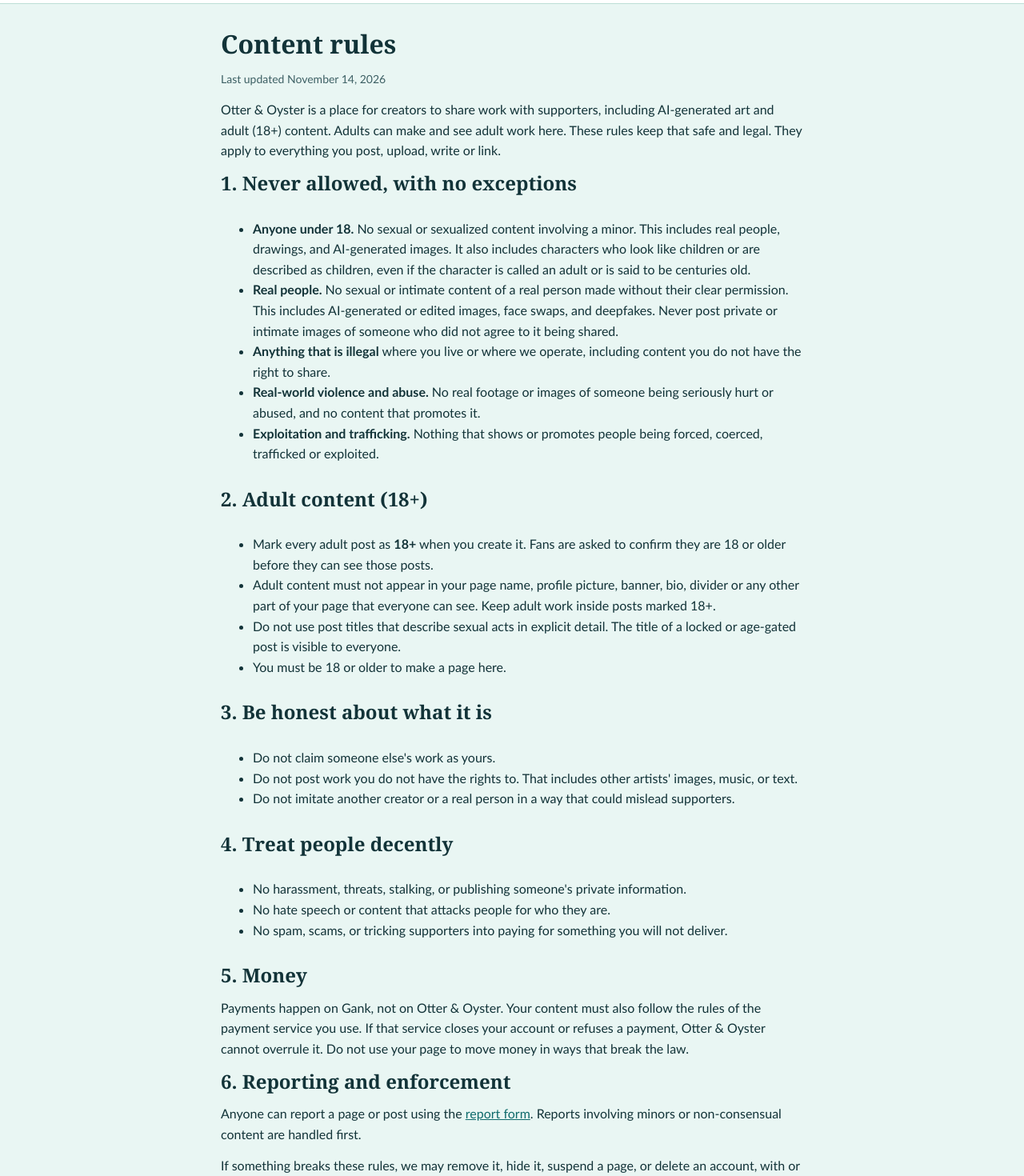
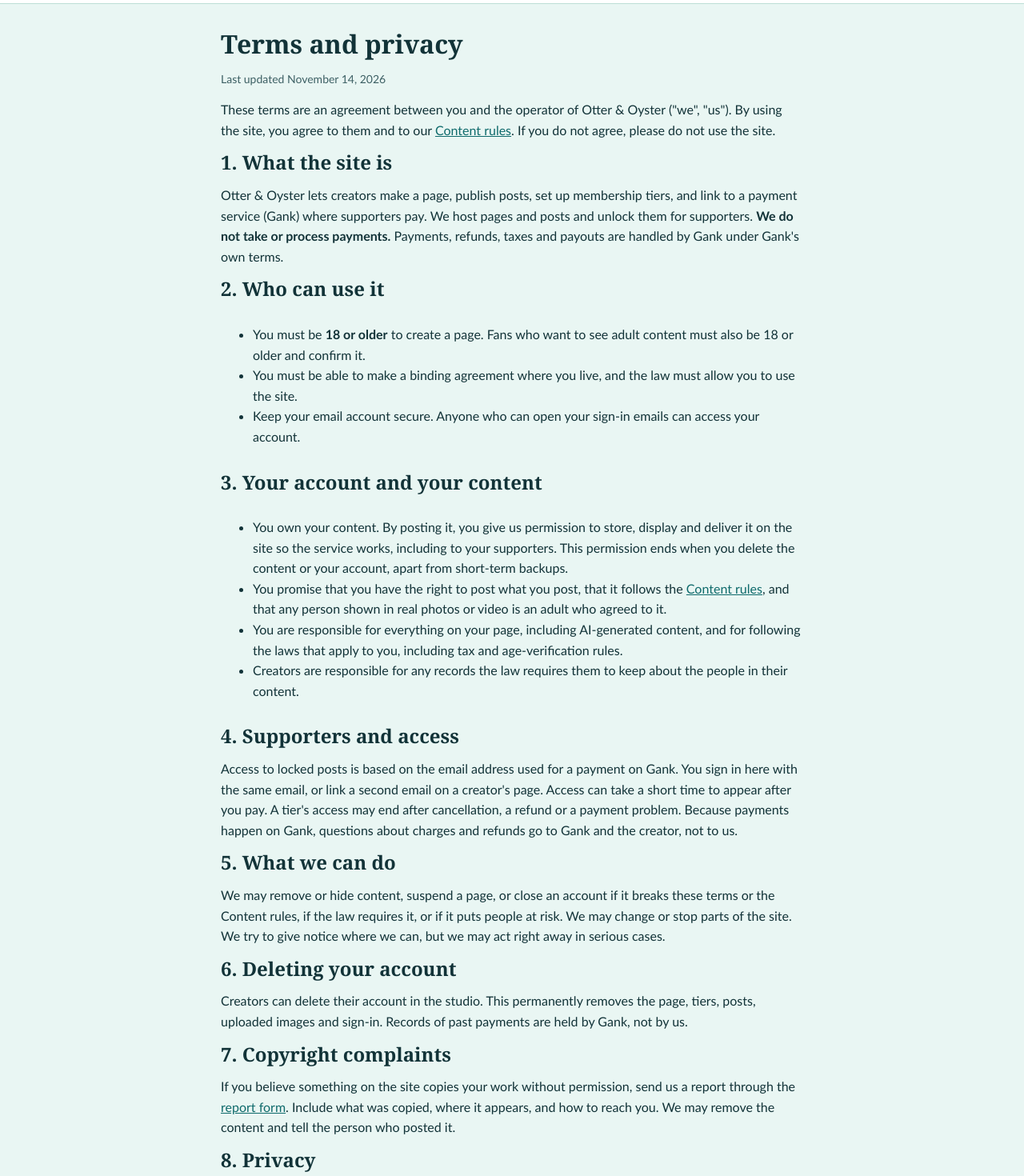
Before and after one commit to otterly-adorable-21/otter-oyster, a Next.js app: page /terms in a window 1280 px wide. Shown: the part 60-1530 px from the top of the page at 80% size. Built offline with nearby package versions, Linux system fonts and the light colour scheme; no server answers.

Commit message:
Rename Rules component to Terms and update title

```diff
--- a/src/app/terms/page.tsx
+++ b/src/app/terms/page.tsx
@@ -2,54 +2,62 @@ import Link from 'next/link';
 import { Doc } from '@/components/Doc';
 import { CONTACT_EMAIL, SITE_NAME } from '@/lib/legal';
 
-export const metadata = { title: `Content rules | ${SITE_NAME}` };
+export const metadata = { title: `Terms and privacy | ${SITE_NAME}` };
 
 // NOTE: This is a plain-English draft. Have a lawyer who works with adult-content platforms review it before launch.
-export default function Rules() {
+// Fill in: governing law / location, and a copyright (DMCA) agent if you are in the United States.
+export default function Terms() {
   return (
-    <Doc title="Content rules">
-      <p>{SITE_NAME} is a place for creators to share work with supporters, including AI-generated art and adult (18+) content. Adults can make and see adult work here. These rules keep that safe and legal. They apply to everything you post, upload, write or link.</p>
+    <Doc title="Terms and privacy">
+      <p>These terms are an agreement between you and the operator of {SITE_NAME} (&quot;we&quot;, &quot;us&quot;). By using the site, you agree to them and to our <Link href="/rules">Content rules</Link>. If you do not agree, please do not use the site.</p>
 
-      <h2>1. Never allowed, with no exceptions</h2>
+      <h2>1. What the site is</h2>
+      <p>{SITE_NAME} lets creators make a page, publish posts, set up membership tiers, and link to a payment service (Gank) where supporters pay. We host pages and posts and unlock them for supporters. <strong>We do not take or process payments.</strong> Payments, refunds, taxes and payouts are handled by Gank under Gank&apos;s own terms.</p>
+
+      <h2>2. Who can use it</h2>
       <ul>
-        <li><strong>Anyone under 18.</strong> No sexual or sexualized content involving a minor. This includes real people, drawings, and AI-generated images. It also includes characters who look like children or are described as children, even if the character is called an adult or is said to be centuries old.</li>
-        <li><strong>Real people.</strong> No sexual or intimate content of a real person made without their clear permission. This includes AI-generated or edited images, face swaps, and deepfakes. Never post private or intimate images of someone who did not agree to it being shared.</li>
-        <li><strong>Anything that is illegal</strong> where you live or where we operate, including content you do not have the right to share.</li>
-        <li><strong>Real-world violence and abuse.</strong> No real footage or images of someone being seriously hurt or abused, and no content that promotes it.</li>
-        <li><strong>Exploitation and trafficking.</strong> Nothing that shows or promotes people being forced, coerced, trafficked or exploited.</li>
+        <li>You must be <strong>18 or older</strong> to create a page. Fans who want to see adult content must also be 18 or older and confirm it.</li>
+        <li>You must be able to make a binding agreement where you live, and the law must allow you to use the site.</li>
+        <li>Keep your email account secure. Anyone who can open your sign-in emails can access your account.</li>
       </ul>
 
-      <h2>2. Adult content (18+)</h2>
+      <h2>3. Your account and your content</h2>
       <ul>
-        <li>Mark every adult post as <strong>18+</strong> when you create it. Fans are asked to confirm they are 18 or older before they can see those posts.</li>
-        <li>Adult content must not appear in your page name, profile picture, banner, bio, divider or any other part of your page that everyone can see. Keep adult work inside posts marked 18+.</li>
-        <li>Do not use post titles that describe sexual acts in explicit detail. The title of a locked or age-gated post is visible to everyone.</li>
-        <li>You must be 18 or older to make a page here.</li>
+        <li>You own your content. By posting it, you give us permission to store, display and deliver it on the site so the service works, including to your supporters. This permission ends when you delete the content or your account, apart from short-term backups.</li>
+        <li>You promise that you have the right to post what you post, that it follows the <Link href="/rules">Content rules</Link>, and that any person shown in real photos or video is an adult who agreed to it.</li>
+        <li>You are responsible for everything on your page, including AI-generated content, and for following the laws that apply to you, including tax and age-verification rules.</li>
+        <li>Creators are responsible for any records the law requires them to keep about the people in their content.</li>
       </ul>
 
-      <h2>3. Be honest about what it is</h2>
+      <h2>4. Supporters and access</h2>
+      <p>Access to locked posts is based on the email address used for a payment on Gank. You sign in here with the same email, or link a second email on a creator&apos;s page. Access can take a short time to appear after you pay. A tier&apos;s access may end after cancellation, a refund or a payment problem. Because payments happen on Gank, questions about charges and refunds go to Gank and the creator, not to us.</p>
+
+      <h2>5. What we can do</h2>
+      <p>We may remove or hide content, suspend a page, or close an account if it breaks these terms or the Content rules, if the law requires it, or if it puts people at risk. We may change or stop parts of the site. We try to give notice where we can, but we may act right away in serious cases.</p>
+
+      <h2>6. Deleting your account</h2>
+      <p>Creators can delete their account in the studio. This permanently removes the page, tiers, posts, uploaded images and sign-in. Records of past payments are held by Gank, not by us.</p>
+
+      <h2>7. Copyright complaints</h2>
+      <p>If you believe something on the site copies your work without permission, send us a report through the <Link href="/report">report form</Link>{CONTACT_EMAIL ? <> or at {CONTACT_EMAIL}</> : null}. Include what was copied, where it appears, and how to reach you. We may remove the content and tell the person who posted it.</p>
+
+      <h2>8. Privacy</h2>
       <ul>
-        <li>Do not claim someone else&apos;s work as yours.</li>
-        <li>Do not post work you do not have the rights to. That includes other artists&apos; images, music, or text.</li>
-        <li>Do not imitate another creator or a real person in a way that could mislead supporters.</li>
+        <li><strong>What we collect:</strong> your email address, a sign-in session (a cookie), the content you upload, and, for creators, the page details you enter. We store records of payment notifications from Gank (the supporter&apos;s email, the creator and tier, dates), so we can unlock the right posts.</li>
+        <li><strong>Cookies:</strong> we use a sign-in cookie and small cookies that remember your age confirmation and your &quot;hide 18+ posts&quot; choice. We do not use advertising cookies.</li>
+        <li><strong>What we do with it:</strong> run the site, unlock posts, send sign-in emails, prevent abuse, and answer reports. We do not sell your information.</li>
+        <li><strong>Who sees it:</strong> email delivery and hosting services that help us run the site, and authorities when the law requires it. Creators do not see their supporters&apos; email addresses through this site.</li>
+        <li><strong>Your choices:</strong> creators can delete their account in the studio. {CONTACT_EMAIL ? <>For anything else, write to {CONTACT_EMAIL}.</> : <>For anything else, use the report form and choose &quot;Other&quot;.</>}</li>
       </ul>
 
-      <h2>4. Treat people decently</h2>
-      <ul>
-        <li>No harassment, threats, stalking, or publishing someone&apos;s private information.</li>
-        <li>No hate speech or content that attacks people for who they are.</li>
-        <li>No spam, scams, or tricking supporters into paying for something you will not deliver.</li>
-      </ul>
+      <h2>9. No promises, and limits</h2>
+      <p>The site is provided &quot;as is&quot;. We try to keep it running and accurate, but we cannot promise it will always be available, error-free, or that every payment will unlock access instantly. To the extent the law allows, we are not responsible for lost income, lost data, payment-service decisions, or things other users post. Nothing here limits rights you have under the law that cannot be limited.</p>
 
-      <h2>5. Money</h2>
-      <p>Payments happen on Gank, not on {SITE_NAME}. Your content must also follow the rules of the payment service you use. If that service closes your account or refuses a payment, {SITE_NAME} cannot overrule it. Do not use your page to move money in ways that break the law.</p>
+      <h2>10. Changes</h2>
+      <p>We may update these terms. The date at the top shows the latest version. If you keep using the site after a change, you accept the new terms.</p>
 
-      <h2>6. Reporting and enforcement</h2>
-      <p>Anyone can report a page or post using the <Link href="/report">report form</Link>{CONTACT_EMAIL ? <> or by writing to {CONTACT_EMAIL}</> : null}. Reports involving minors or non-consensual content are handled first.</p>
-      <p>If something breaks these rules, we may remove it, hide it, suspend a page, or delete an account, with or without warning, depending on how serious it is. We may also keep records and give them to the authorities when the law requires it or when a child may be at risk. Serious cases involving minors are reported to the appropriate authorities.</p>
-      <p>If you think we made a mistake, write to us and explain. We will look at it again.</p>
-
-      <p>These rules work together with our <Link href="/terms">Terms</Link>.</p>
+      <h2>11. Contact</h2>
+      <p>{CONTACT_EMAIL ? <>Write to {CONTACT_EMAIL} or use</> : <>Use</>} the <Link href="/report">report form</Link>.</p>
     </Doc>
   );
 }
```
